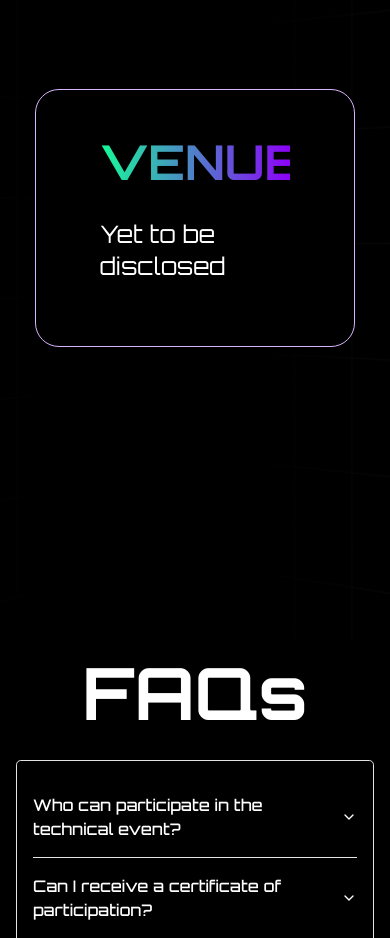
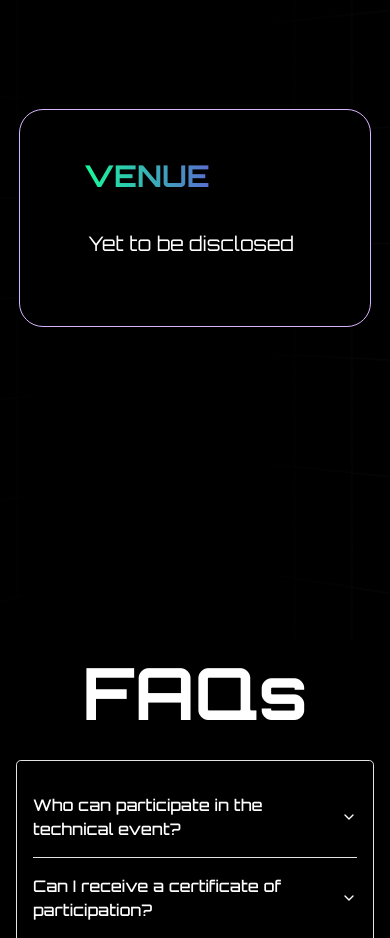
Before and after one commit to priyanshudash589/Hackverse-2024, a Next.js app: page / in a window 390 px wide. Shown: the part 7640-8578 px from the top of the page. Built offline with nearby package versions, Linux system fonts and the light colour scheme.

Commit message:
Fix Bounty Responsive

```diff
--- a/components/BountyBanner.tsx
+++ b/components/BountyBanner.tsx
@@ -17,7 +17,7 @@ const BountyBanner = () => {
           <Image
             alt="about-image-l"
             src={"/images/banner-l-shape.png"}
-            className="w-10 md:w-[220px] h-fit absolute left-[120px]"
+            className="w-10 md:w-[220px] h-fit absolute sm:left-[120px] left-[20px]"
             width={1920}
             height={1080}
           />
@@ -27,7 +27,7 @@ const BountyBanner = () => {
           <Image
             alt="about-image-r"
             src={"/images/banner-r-shape.png"}
-            className="w-10 md:w-[220px] h-fit absolute right-[120px]"
+            className="w-10 md:w-[220px] h-fit absolute sm:right-[120px] right-[20px]"
             width={1920}
             height={1080}
           />
--- a/components/Venue.tsx
+++ b/components/Venue.tsx
@@ -12,11 +12,11 @@ const Venue = () => {
       }}
     >
       <div className="flex items-center justify-center h-screen">
-        <div className="sm:w-[50rem] w-[20rem] bg-black border border-[#D8B4FF] rounded-3xl pt-[3rem] p-[4rem] relative flex flex-col justify-center">
-          <p className="text-5xl text-left font-bold bg-gradient bg-clip-text text-transparent mb-8">
+        <div className="sm:w-[50rem] w-[22rem] bg-black border border-[#D8B4FF] rounded-3xl pt-[3rem] p-[4rem] relative flex flex-col justify-center">
+          <p className="sm:text-5xl text-3xl text-left font-bold bg-gradient bg-clip-text text-transparent mb-8">
             VENUE
           </p>
-          <p className="text-white sm:m-2 text-2xl text-left">
+          <p className="text-white sm:m-2 m-1 sm:text-2xl text-xl text-left">
             Yet to be disclosed
           </p>
         </div>
```
Lines whose indentation alone changed are shown as unchanged.
